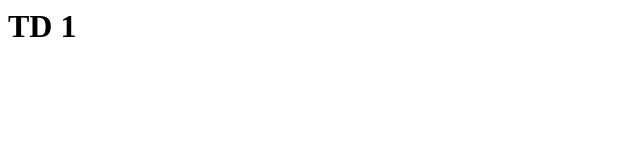
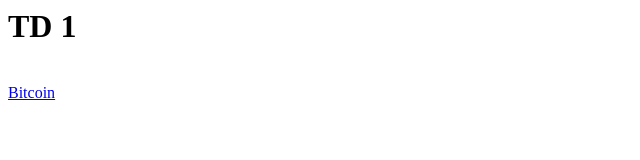
Before and after one commit to LUDOVICARS/LUDOVICARS.github.io, a plain HTML site: page index.html in a window 1280 px wide. Shown: the full height of the page, 0-640 px from the left. Drawn offline with Linux system fonts and the light colour scheme.

Commit message:
Update index.html

```diff
--- a/index.html
+++ b/index.html
@@ -3,6 +3,7 @@
     <title>IF</title>
   </head>
   <body>
-    <h1>TD 1</h1>
+    <h1>TD 1</h1><br>
+    <A href = "bitcoin"> Bitcoin </A>
   </body>
 </html>
```
